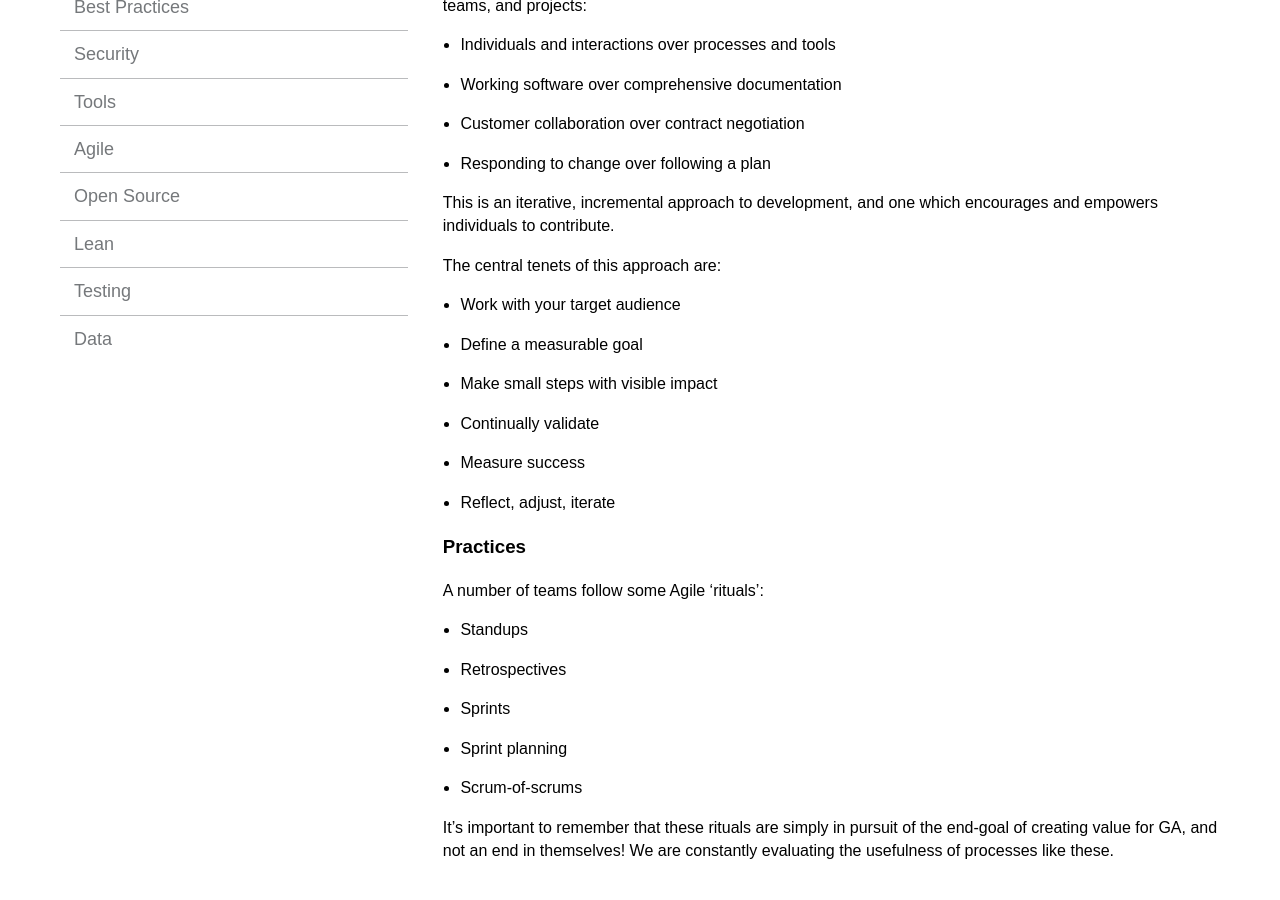
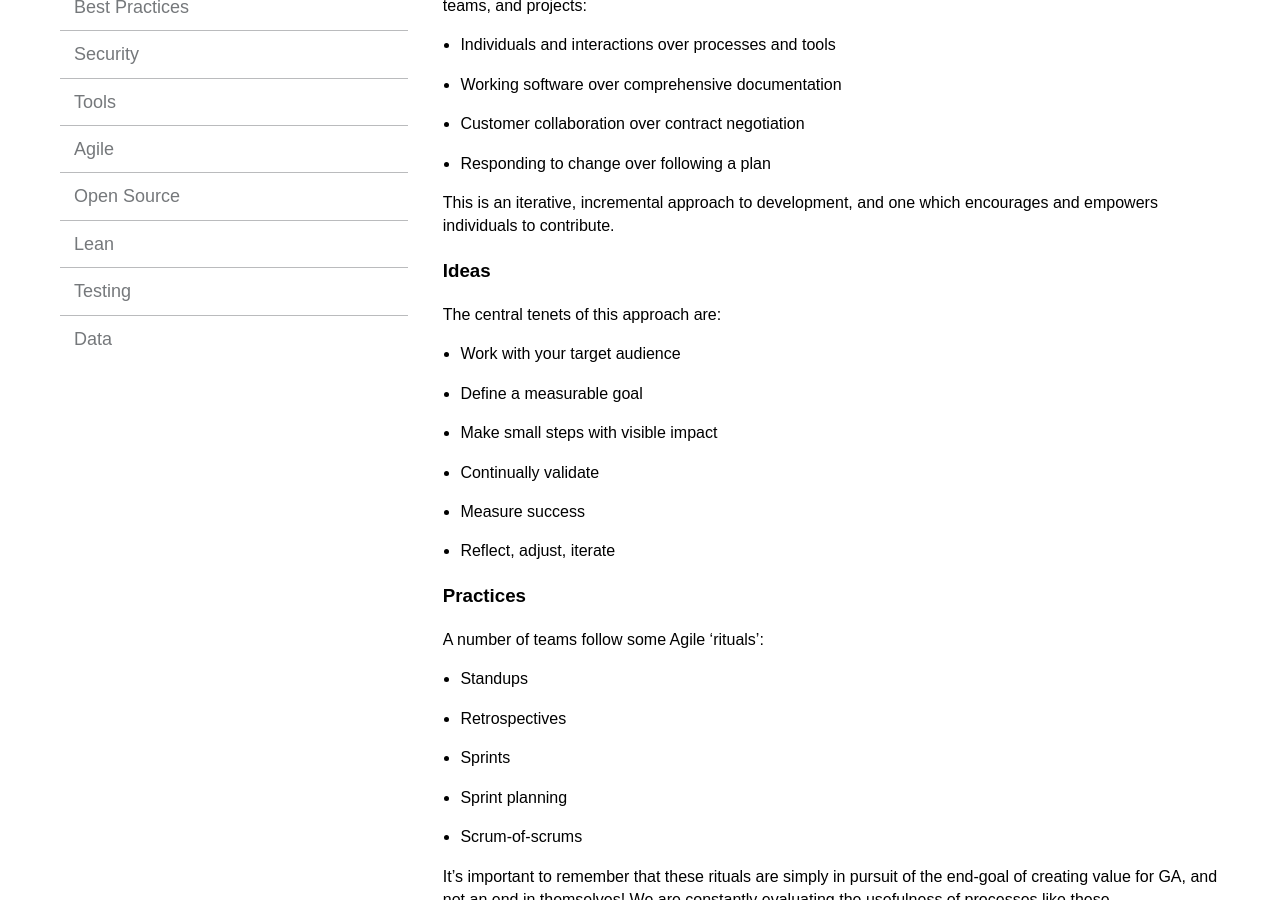
Before and after one commit to GeoscienceAustralia/cloud, a Jekyll site: the page built from docs/_pages/agile_index.md, in a window 1280 px wide and 900 px high, scrolled down 300 px. Built offline with Jekyll 4.4.1, drawn with Linux system fonts in a browser that asks for light colours.

Commit message:
Add section to Agile index

```diff
--- a/docs/_pages/agile_index.md
+++ b/docs/_pages/agile_index.md
@@ -14,6 +14,8 @@ At GA, we're finding that the values of the [Agile Manifesto](http://agilemanife
 * Responding to change over following a plan
 
 This is an iterative, incremental approach to development, and one which encourages and empowers individuals to contribute.
+
+### Ideas
 
 The central tenets of this approach are:
 
```
